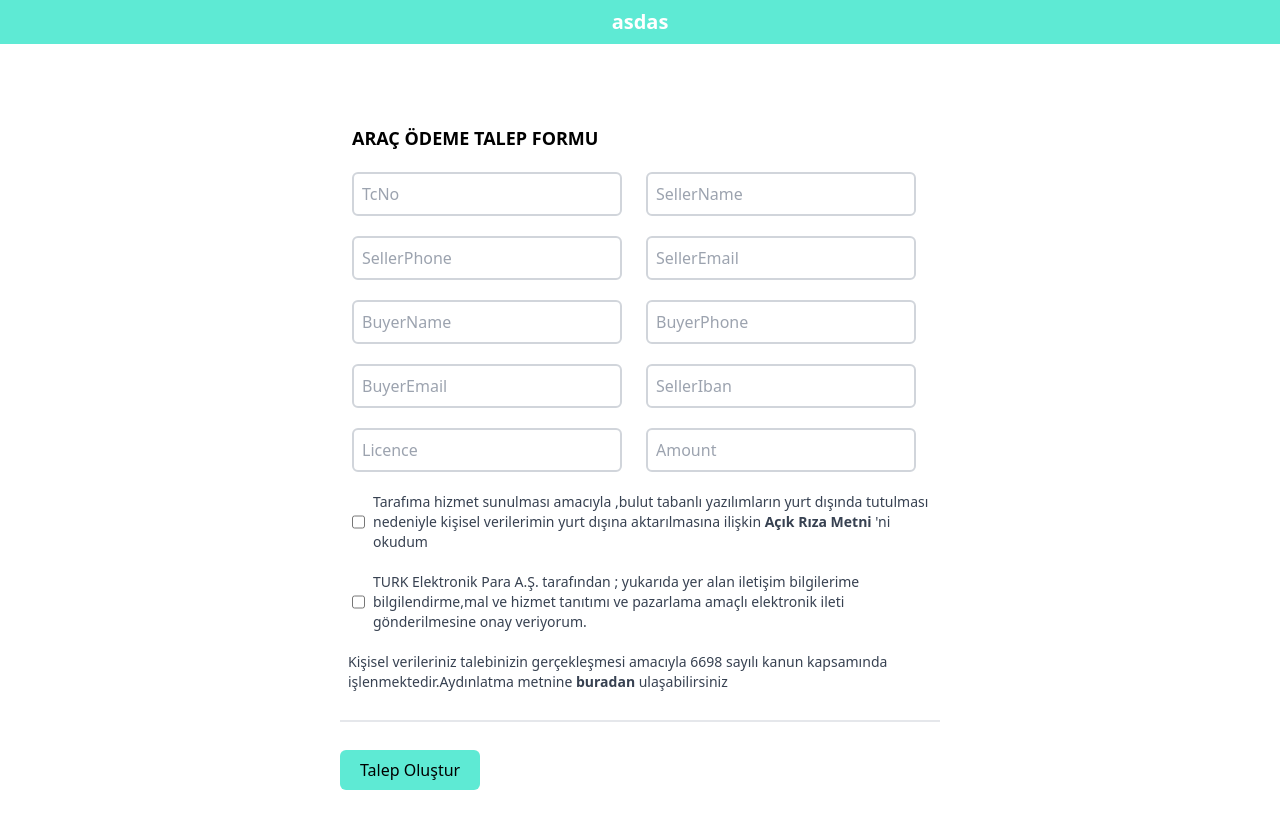
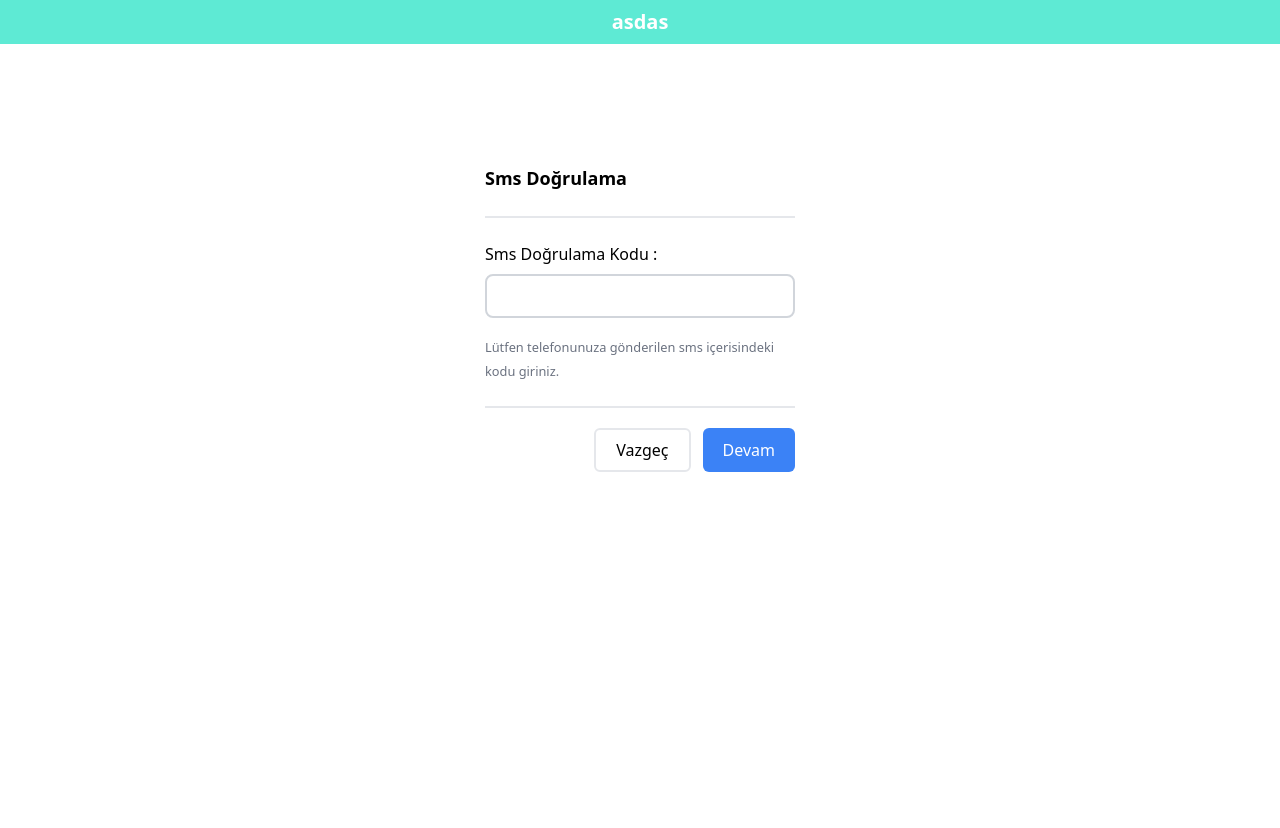
Before and after one commit to muratcansahn/secure-trading, a React (Vite) app: page /seller-application in a window 1280 px wide. Both pictures are taken after a click on the button "Talep Oluştur". Shown: the top 828 px of the page. Built offline with nearby package versions, Linux system fonts and the light colour scheme.

Commit message:
divide seller page into stages

```diff
--- /dev/null
+++ b/src/components/SellerStage1.tsx
@@ -0,0 +1,62 @@
+import { formItems } from "../utils";
+
+const SellerStage1 = (props) => {
+  const { setStage } = props;
+  return (
+    <div className=" mx-auto  w-[600px] mt-20 flex flex-wrap ">
+      <h2 className=" font-bold text-lg w-full ml-3">ARAÇ ÖDEME TALEP FORMU</h2>
+      {formItems.map((item) => {
+        return (
+          <div className="mt-5  mx-3 box-border" key={item.id}>
+            <input
+              type="text"
+              placeholder={item.placeholder}
+              className="border-2 border-gray-300 p-2 rounded-md w-[270px]"
+            />
+          </div>
+        );
+      })}
+      <div className="flex">
+        <input type="checkbox" className="mt-5 ml-3" />
+        <label className="ml-2 mt-5 text-gray-700 text-sm">
+          {" "}
+          Tarafıma hizmet sunulması amacıyla ,bulut tabanlı yazılımların yurt
+          dışında tutulması nedeniyle kişisel verilerimin yurt dışına
+          aktarılmasına ilişkin{" "}
+          <strong className="hover:underline hover:cursor-pointer">
+            {" "}
+            Açık Rıza Metni{" "}
+          </strong>
+          'ni okudum{" "}
+        </label>
+      </div>
+      <div className="flex">
+        <input type="checkbox" className="mt-5 ml-3" />
+        <label className="ml-2 mt-5 text-gray-700 text-sm">
+          {" "}
+          TURK Elektronik Para A.Ş. tarafından ; yukarıda yer alan iletişim
+          bilgilerime bilgilendirme,mal ve hizmet tanıtımı ve pazarlama amaçlı
+          elektronik ileti gönderilmesine onay veriyorum.{" "}
+        </label>
+      </div>
+      <p className="ml-2 mt-5 text-gray-700 text-sm">
+        Kişisel verileriniz talebinizin gerçekleşmesi amacıyla 6698 sayılı kanun
+        kapsamında işlenmektedir.Aydınlatma metnine{" "}
+        <strong className="hover:underline hover:cursor-pointer">
+          buradan{" "}
+        </strong>{" "}
+        ulaşabilirsiniz
+      </p>
+      <div className="border-t-2 w-full mt-7">
+        <button
+          className="bg-teal-300 px-5 py-2 rounded-md mt-7 "
+          onClick={() => setStage(2)}
+        >
+          Talep Oluştur
+        </button>
+      </div>
+    </div>
+  );
+};
+
+export default SellerStage1;
--- /dev/null
+++ b/src/components/SellerStage2.tsx
@@ -0,0 +1,45 @@
+import { useState } from "react";
+
+const SellerStage2 = (props) => {
+  const [code, setCode] = useState<Number>(0);
+  const { setStage } = props;
+  let smsCode = 165145;
+  console.log(code);
+  const checkSmsCode = () => {
+    if (code === smsCode) {
+      setStage(3);
+    } else {
+      alert("Lütfen Geçerli Bir Doğrulama Kodu Giriniz");
+    }
+  };
+  return (
+    <div className="p-5 h-[500px] w-[350px] mt-[100px] mx-auto">
+      <h3 className="text-lg font-semibold border-b-2 pb-6"> Sms Doğrulama</h3>
+      <p className="mt-6">Sms Doğrulama Kodu :</p>
+      <input
+        type="text"
+        className="w-full border-2 border-gray-300 p-2 rounded-lg mt-2 mb-4"
+        onChange={(e) => setCode(Number(e.target.value))}
+      />
+      <small className="text-gray-500 pb-4 ">
+        Lütfen telefonunuza gönderilen sms içerisindeki kodu giriniz.
+      </small>
+      <div className="mt-6 border-t-2 pt-5 flex justify-end gap-3">
+        <button
+          className=" px-5 py-2 rounded-md  border-2"
+          onClick={() => setStage(1)}
+        >
+          Vazgeç
+        </button>
+        <button
+          className="bg-blue-500 px-5 py-2 rounded-md  text-white"
+          onClick={checkSmsCode}
+        >
+          Devam
+        </button>
+      </div>
+    </div>
+  );
+};
+
+export default SellerStage2;
--- /dev/null
+++ b/src/components/SellerStage3.tsx
@@ -0,0 +1,21 @@
+import { Link } from "react-router-dom";
+const SellerStage3 = () => {
+  return (
+    <div className="p-5  w-[450px] mt-[100px] mx-auto bg-green-200">
+      <h4 className="text-xl text-green-700 text-bold my-5">
+        Başvuru Tamamlandı!{" "}
+      </h4>
+      <p className="text-green-700 py-7 border-t-2 border-b-2 border-slate-400">
+        Başvuru bilgileriniz sistemde kayıtlı cep telefonu numaranıza
+        gönderilmiştir{" "}
+      </p>
+      <p>
+        <Link to="/" className="text-blue-500">
+          Anasayfaya Dön
+        </Link>
+      </p>
+    </div>
+  );
+};
+
+export default SellerStage3;
--- a/src/components/index.ts
+++ b/src/components/index.ts
@@ -1,2 +1,5 @@
 export { default as Navbar } from "./Navbar";
 export { default as Container } from "./Container";
+export { default as SellerStage1 } from "./SellerStage1";
+export { default as SellerStage2 } from "./SellerStage2";
+export { default as SellerStage3 } from "./SellerStage3";
--- a/src/pages/SellerApplication.tsx
+++ b/src/pages/SellerApplication.tsx
@@ -1,5 +1,5 @@
-import { formItems } from "../utils";
 import { useState } from "react";
+import { SellerStage1, SellerStage2, SellerStage3 } from "../components";
 const SellerApplication = () => {
   interface IFormItems {
     TcNo: number;
@@ -13,7 +13,7 @@ const SellerApplication = () => {
     Licence: string;
     Amount: number;
   }
-
+  const [stage, setStage] = useState(1);
   const [form, setForm] = useState<IFormItems>({
     TcNo: 0,
     SellerName: "",
@@ -52,58 +52,13 @@ const SellerApplication = () => {
 
   return (
     <div className="h-screen ">
-      <div className=" mx-auto  w-[600px] mt-20 flex flex-wrap ">
-        <h2 className=" font-bold text-lg w-full ml-3">
-          ARAÇ ÖDEME TALEP FORMU
-        </h2>
-        {formItems.map((item) => {
-          return (
-            <div className="mt-5  mx-3 box-border">
-              <input
-                type="text"
-                placeholder={item.placeholder}
-                className="border-2 border-gray-300 p-2 rounded-md w-[270px]"
-              />
-            </div>
-          );
-        })}
-        <div className="flex">
-          <input type="checkbox" className="mt-5 ml-3" />
-          <label className="ml-2 mt-5 text-gray-700 text-sm">
-            {" "}
-            Tarafıma hizmet sunulması amacıyla ,bulut tabanlı yazılımların yurt
-            dışında tutulması nedeniyle kişisel verilerimin yurt dışına
-            aktarılmasına ilişkin{" "}
-            <strong className="hover:underline hover:cursor-pointer">
-              {" "}
-              Açık Rıza Metni{" "}
-            </strong>
-            'ni okudum{" "}
-          </label>
-        </div>
-        <div className="flex">
-          <input type="checkbox" className="mt-5 ml-3" />
-          <label className="ml-2 mt-5 text-gray-700 text-sm">
-            {" "}
-            TURK Elektronik Para A.Ş. tarafından ; yukarıda yer alan iletişim
-            bilgilerime bilgilendirme,mal ve hizmet tanıtımı ve pazarlama amaçlı
-            elektronik ileti gönderilmesine onay veriyorum.{" "}
-          </label>
-        </div>
-        <p className="ml-2 mt-5 text-gray-700 text-sm">
-          Kişisel verileriniz talebinizin gerçekleşmesi amacıyla 6698 sayılı
-          kanun kapsamında işlenmektedir.Aydınlatma metnine{" "}
-          <strong className="hover:underline hover:cursor-pointer">
-            buradan{" "}
-          </strong>{" "}
-          ulaşabilirsiniz
-        </p>
-        <div className="border-t-2 w-full mt-7">
-          <button className="bg-teal-300 px-5 py-2 rounded-md mt-7 ">
-            Talep Oluştur
-          </button>
-        </div>
-      </div>
+      {stage === 1 ? (
+        <SellerStage1 setStage={setStage} />
+      ) : stage === 2 ? (
+        <SellerStage2 setStage={setStage} />
+      ) : (
+        <SellerStage3 />
+      )}
     </div>
   );
 };
```
